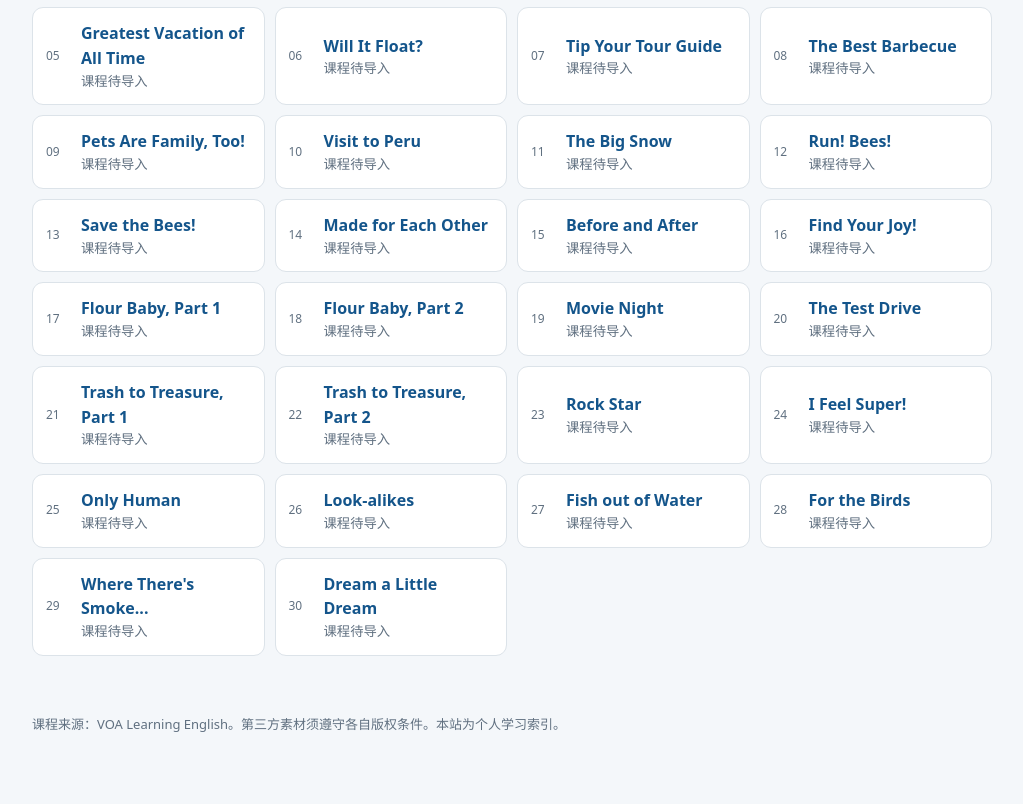
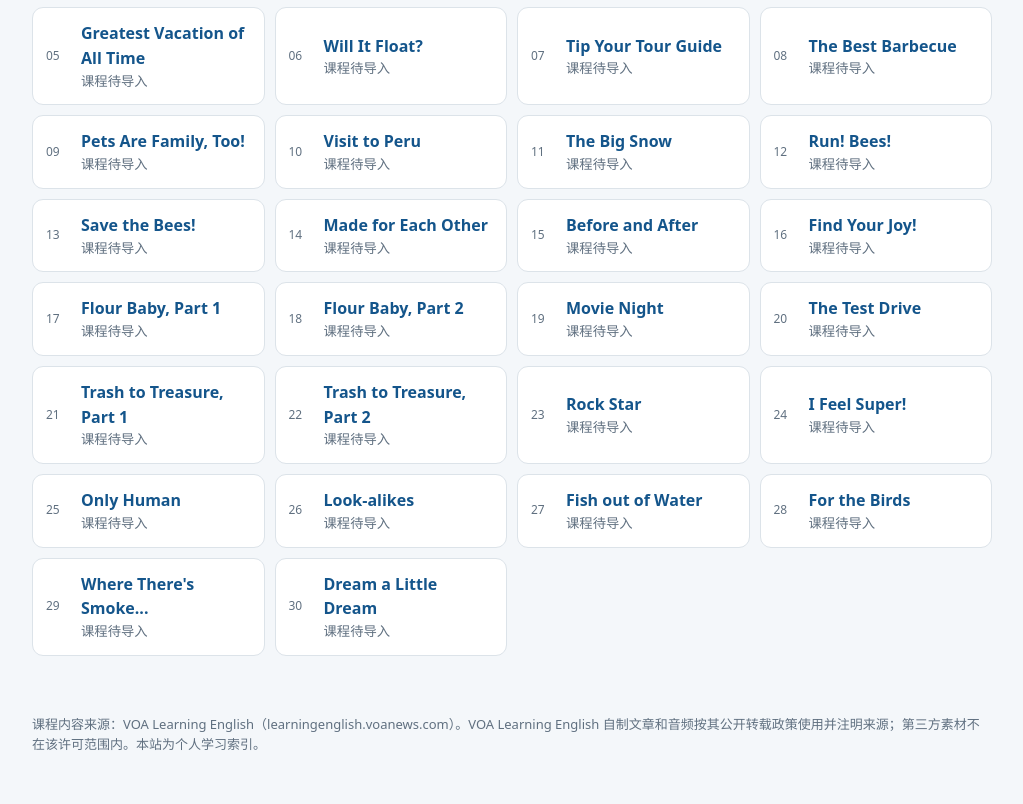
Before and after one commit to YM782/voa-english-academy, a plain HTML site: page index.html in a window 1280 px wide. Shown: the part 2254-3058 px from the top of the page, without its empty margins (128-1151 px from the left). Drawn offline with Linux system fonts and the light colour scheme.

Commit message:
Add explicit VOA Learning English source attribution

```diff
--- a/index.html
+++ b/index.html
@@ -1 +1 @@
-<!doctype html><html lang="zh-CN"><head><meta charset="utf-8"><meta name="viewport" content="width=device-width,initial-scale=1"><meta name="theme-color" content="#10243a"><link rel="manifest" href="manifest.webmanifest"><title>VOA English Academy</title><link rel="stylesheet" href="style.css"></head><body><header><div class="wrap"><p class="eyebrow">PERSONAL LEARNING LIBRARY</p><h1>VOA English Academy</h1><p>82 lessons · American English · Offline-ready</p><div class="status" id="status">Checking offline cache…</div></div></header><main class="wrap"><section class="notice"><strong>离线说明</strong><p>Level 1 第1–22课原文已导入；其余课程仍待整理。MP3需要点击批量缓存按钮下载到本机，视频仍使用VOA官方播放源。页面离线可打开不代表全部媒体已下载。</p></section><section class="notice"><strong>本地音频下载</strong><p id="batchStatus">可按顺序缓存已导入课程的 MP3；每次只下载一课，已缓存文件会跳过。</p><button id="batchAudio">缓存已导入课程音频</button></section><div class="toolbar"><input id="search" placeholder="搜索课程标题…" aria-label="搜索课程"><button id="install" hidden>安装到电脑</button></div><div class="progress"><span id="count">0 / 82 已完成</span><span>学习进度保存在此浏览器</span></div><div id="courses"></div><footer>课程来源：VOA Learning English。第三方素材须遵守各自版权条件。本站为个人学习索引。</footer></main><script src="app.js"></script></body></html>
+<!doctype html><html lang="zh-CN"><head><meta charset="utf-8"><meta name="viewport" content="width=device-width,initial-scale=1"><meta name="theme-color" content="#10243a"><link rel="manifest" href="manifest.webmanifest"><title>VOA English Academy</title><link rel="stylesheet" href="style.css"></head><body><header><div class="wrap"><p class="eyebrow">PERSONAL LEARNING LIBRARY</p><h1>VOA English Academy</h1><p>82 lessons · American English · Offline-ready</p><div class="status" id="status">Checking offline cache…</div></div></header><main class="wrap"><section class="notice"><strong>离线说明</strong><p>Level 1 第1–22课原文已导入；其余课程仍待整理。MP3需要点击批量缓存按钮下载到本机，视频仍使用VOA官方播放源。页面离线可打开不代表全部媒体已下载。</p></section><section class="notice"><strong>本地音频下载</strong><p id="batchStatus">可按顺序缓存已导入课程的 MP3；每次只下载一课，已缓存文件会跳过。</p><button id="batchAudio">缓存已导入课程音频</button></section><div class="toolbar"><input id="search" placeholder="搜索课程标题…" aria-label="搜索课程"><button id="install" hidden>安装到电脑</button></div><div class="progress"><span id="count">0 / 82 已完成</span><span>学习进度保存在此浏览器</span></div><div id="courses"></div><footer>课程内容来源：VOA Learning English（learningenglish.voanews.com）。VOA Learning English 自制文章和音频按其公开转载政策使用并注明来源；第三方素材不在该许可范围内。本站为个人学习索引。</footer></main><script src="app.js"></script></body></html>
```
